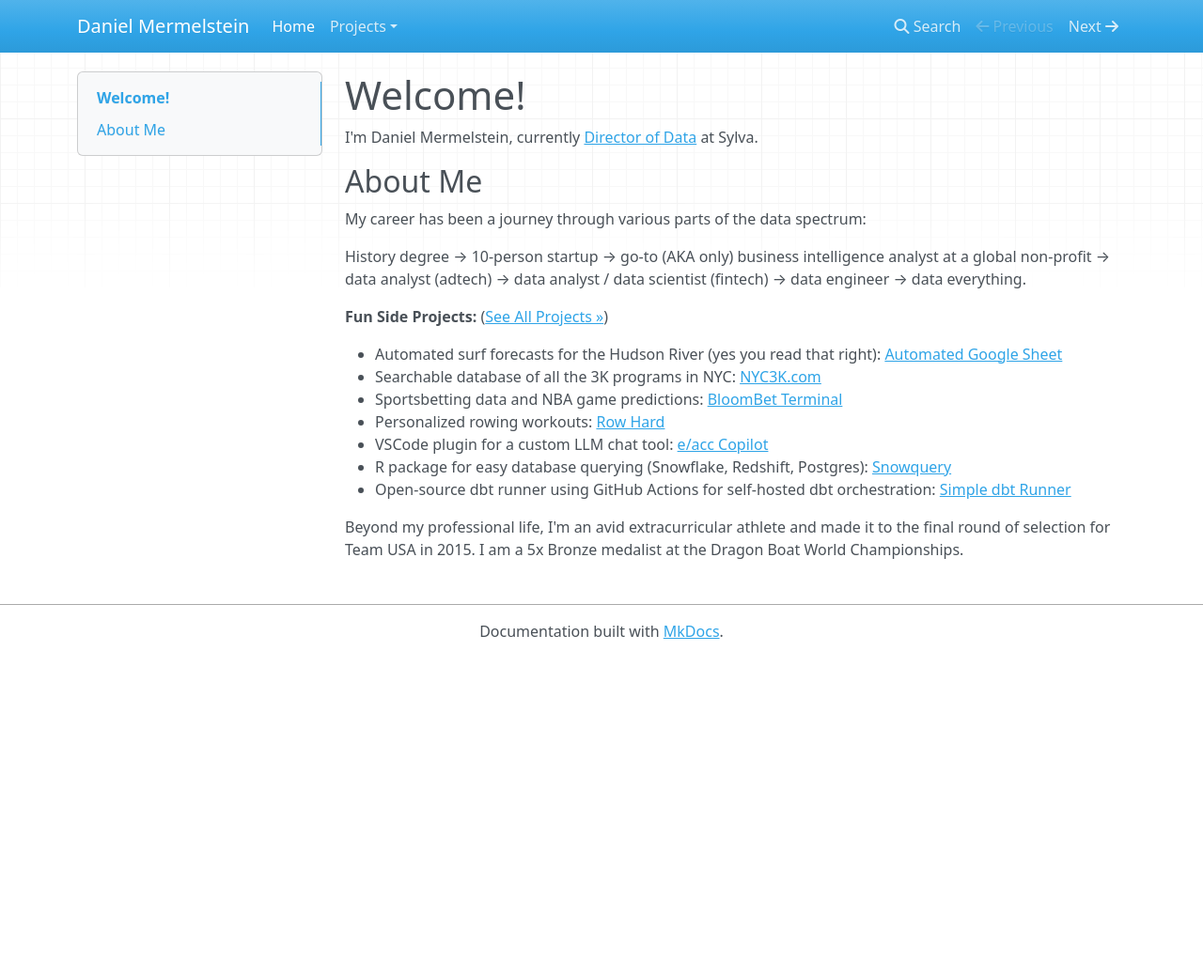
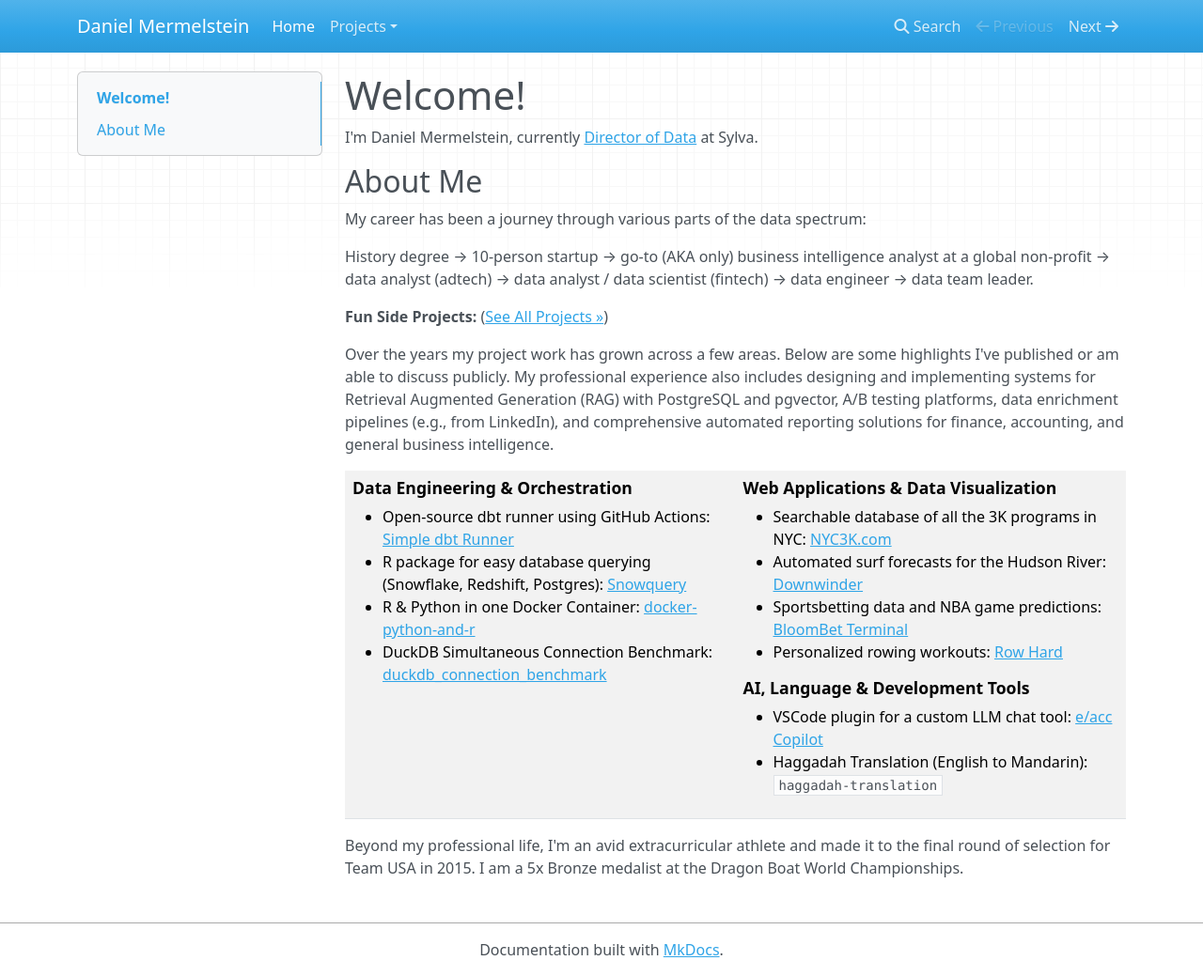
Before and after one commit to mermelstein/mermelstein.github.io, an MkDocs documentation site: the page built from docs/index.md, in a window 1280 px wide and 1039 px high. Shown: the whole window at 94% size. Built offline with MkDocs 1.6.1, drawn with Linux system fonts in a browser that asks for light colours; nearby versions of some CDN libraries.

```diff
--- a/docs/index.md
+++ b/docs/index.md
@@ -1,21 +1,43 @@
 # Welcome!
 
-I'm Daniel Mermelstein, currently [Director of Data](https://www.linkedin.com/in/dani-mermelstein) at Sylva.
+I'm Daniel Mermelstein, currently <a href="https://www.linkedin.com/in/dani-mermelstein" target="_blank" rel="noopener noreferrer">Director of Data</a> at Sylva.
 
 ## About Me
 
 My career has been a journey through various parts of the data spectrum:
 
-History degree → 10-person startup → go-to (AKA only) business intelligence analyst at a global non-profit → data analyst (adtech) → data analyst / data scientist (fintech) → data engineer → data everything.
+History degree → 10-person startup → go-to (AKA only) business intelligence analyst at a global non-profit → data analyst (adtech) → data analyst / data scientist (fintech) → data engineer → data team leader.
 
 **Fun Side Projects:** ([See All Projects &raquo;](projects.md))
 
-*   Automated surf forecasts for the Hudson River (yes you read that right): [Automated Google Sheet](projects/downwinder.md)
-*   Searchable database of all the 3K programs in NYC: [NYC3K.com](projects/nyc3k.md)
-*   Sportsbetting data and NBA game predictions: [BloomBet Terminal](https://getbloombet.com)
-*   Personalized rowing workouts: [Row Hard](https://www.rowhardplan.com)
-*   VSCode plugin for a custom LLM chat tool: [e/acc Copilot](https://marketplace.visualstudio.com/items?itemName=mermelstein.e-acc-copilot)
-*   R package for easy database querying (Snowflake, Redshift, Postgres): [Snowquery](projects/snowquery.md)
-*   Open-source dbt runner using GitHub Actions for self-hosted dbt orchestration: [Simple dbt Runner](projects/simple-dbt-runner.md)
+Over the years my project work has grown across a few areas. Below are some highlights I've published or am able to discuss publicly. My professional experience also includes designing and implementing systems for Retrieval Augmented Generation (RAG) with PostgreSQL and pgvector, A/B testing platforms, data enrichment pipelines (e.g., from LinkedIn), and comprehensive automated reporting solutions for finance, accounting, and general business intelligence.
+
+<table style="background-color: transparent;">
+  <tr style="background-color: transparent;">
+    <td style="vertical-align:top; padding-right: 20px; width: 50%;">
+      <h4 style="font-weight: bold; font-size: 1.1em;">Data Engineering & Orchestration</h4>
+      <ul>
+        <li>Open-source dbt runner using GitHub Actions: <a href="projects/simple-dbt-runner">Simple dbt Runner</a></li>
+        <li>R package for easy database querying (Snowflake, Redshift, Postgres): <a href="projects/snowquery">Snowquery</a></li>
+        <li>R & Python in one Docker Container: <a href="https://github.com/mermelstein/docker-python-and-r" target="_blank" rel="noopener noreferrer">docker-python-and-r</a></li>
+        <li>DuckDB Simultaneous Connection Benchmark: <a href="https://github.com/mermelstein/duckdb_connection_benchmark" target="_blank" rel="noopener noreferrer">duckdb_connection_benchmark</a></li>
+      </ul>
+    </td>
+    <td style="vertical-align:top; width: 50%;">
+      <h4 style="font-weight: bold; font-size: 1.1em;">Web Applications & Data Visualization</h4>
+      <ul>
+        <li>Searchable database of all the 3K programs in NYC: <a href="projects/nyc3k">NYC3K.com</a></li>
+        <li>Automated surf forecasts for the Hudson River: <a href="projects/downwinder">Downwinder</a></li>
+        <li>Sportsbetting data and NBA game predictions: <a href="https://getbloombet.com" target="_blank" rel="noopener noreferrer">BloomBet Terminal</a></li>
+        <li>Personalized rowing workouts: <a href="https://www.rowhardplan.com" target="_blank" rel="noopener noreferrer">Row Hard</a></li>
+      </ul>
+      <h4 style="font-weight: bold; font-size: 1.1em;">AI, Language & Development Tools</h4>
+      <ul>
+        <li>VSCode plugin for a custom LLM chat tool: <a href="https://marketplace.visualstudio.com/items?itemName=mermelstein.e-acc-copilot" target="_blank" rel="noopener noreferrer">e/acc Copilot</a></li>
+        <li>Haggadah Translation (English to Mandarin): <code>haggadah-translation</code></li>
+      </ul>
+    </td>
+  </tr>
+</table>
 
 Beyond my professional life, I'm an avid extracurricular athlete and made it to the final round of selection for Team USA in 2015. I am a 5x Bronze medalist at the Dragon Boat World Championships.
--- a/mkdocs.yml
+++ b/mkdocs.yml
@@ -6,8 +6,9 @@ nav:
   - Projects:
     - Overview: projects.md
     - Downwinder Forecast: projects/downwinder.md
-  # Add more pages here later, e.g.:
-  # - About: about.md
+    - NYC 3K Finder: projects/nyc3k.md
+    - Snowquery: projects/snowquery.md
+    - Simple dbt Runner: projects/simple-dbt-runner.md
 
 theme:
   name: mkdocs # A very basic theme. Others: readthedocs, material, bootstrap
```
Also changed, not shown: docs/projects.md (+4 -4 lines), docs/projects/simple-dbt-runner.md (+1 -1 lines).
